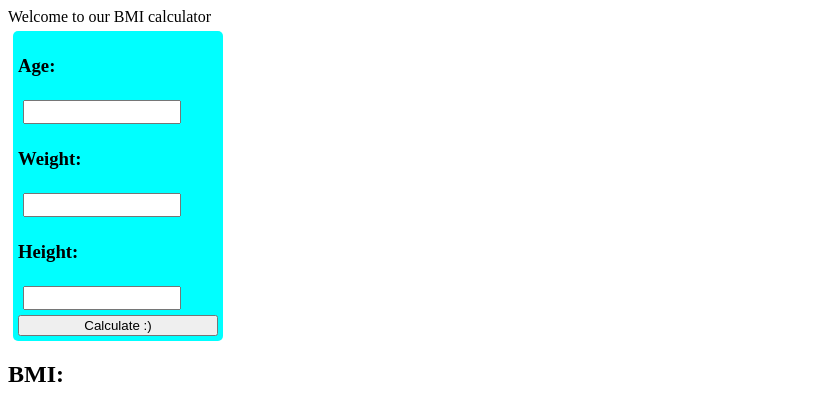
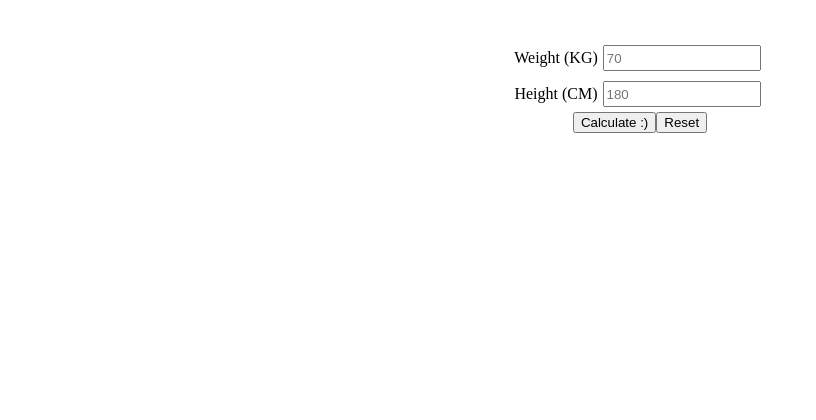
Before and after one commit to M8tan/React_BMIQ, a React (Vite) app: page / in a window 1280 px wide. Shown: the top 420 px of the page, without its empty margins (0-816 px from the left). Built offline with nearby package versions, Linux system fonts and the light colour scheme.

Commit message:
Completed base

```diff
--- a/src/App.jsx
+++ b/src/App.jsx
@@ -1,12 +1,37 @@
-import Title from "./Title.jsx"
+import { useState } from "react"
 import Calculator from "./Calculator.jsx"
+import BMIResult from "./BMIResult.jsx"
+import "./App.css"
 
 
 function App() {
+  const [BMI, Set_BMI] = useState(null)
+  const [Message, Set_Message] = useState("")
+  const Calculate_BMI = (Weight, Height) => {
+    if (!Weight || !Height){
+      Set_Message("Enter yout details please :)");
+      Set_BMI(null)
+      return;
+    }
+  const MeterHeight = Height / 100;
+  const BMIValue = (Weight / (MeterHeight * MeterHeight)).toFixed(1);
+  Set_BMI(BMIValue);
+  if (BMIValue < 18.5) Set_Message("Low")
+  else if (BMIValue < 25) Set_Message("Fine")
+  else if (BMIValue < 30) Set_Message("High")
+  else Set_Message("Fatass")
+  }
+
+const Reset_BMI = () => {
+  Set_BMI(null)
+  Set_Message("")
+}
+
   return(
     <>
-      <Title></Title>
-      <Calculator></Calculator>
+      <Calculator onCalculate={Calculate_BMI} onReset = {Reset_BMI}/>
+      {BMI && <BMIResult BMI={BMI} Message={Message} />}
+
     </>
   )
 }
--- /dev/null
+++ b/src/BMIResult.jsx
@@ -0,0 +1,9 @@
+function BMIResult({BMI, Message}){
+    return(
+        <div className="result">
+            <h2>BMI: {BMI}</h2>
+            <p>{Message}</p>
+        </div>
+    );
+}
+export default BMIResult;
--- a/src/Calculate_BMI.jsx
+++ /dev/null
@@ -1,4 +0,0 @@
-function Calculate_BMI(Weight, Height){
-    let BMI = Weight / (Height * Height)
-    return BMI
-}
--- a/src/Calculator.jsx
+++ b/src/Calculator.jsx
@@ -1,17 +1,35 @@
-function Calculator(){
+import React, { useState } from "react";
+
+function Calculator( {onCalculate, onReset}){
+    const [Weight, Set_Weight] = useState("")
+    const [Height, Set_Height] = useState("")
+
+    const HandleSubmit = (e) => {
+        e.preventDefault()
+        onCalculate(Number(Weight), Number(Height))
+    }
+    const HandleReset = () => {
+        Set_Weight("")
+        Set_Height("")
+        onReset()
+    }
+
     return(
-        <>
-            <div id="Calculator">
-                <h3>Age:</h3>
-                <input></input>
-                <h3>Weight:</h3>
-                <input id="Weight"></input>
-                <h3>Height:</h3>
-                <input id="Height"></input>
-                <button id="Calculate">Calculate :)</button>
+
+        <form onSubmit={HandleSubmit}>
+            <div id="Inputz">
+                <label>Weight (KG)</label>
+                <input type="number" value={Weight} onChange={(e) => Set_Weight(e.target.value)} placeholder="70"></input>
             </div>
-            <h2>BMI: </h2>
-        </>
+            <div id="Inputz">
+                <label>Height (CM)</label>
+                <input type="number" value={Height} onChange={(e) => Set_Height(e.target.value)} placeholder="180"></input>
+            </div>
+            <button type="submit" onClick={HandleSubmit}>Calculate :)</button>
+            <button type="button" onClick={HandleReset} className="Reset_Button">Reset</button>
+
+        </form>
+
 
     )
 }
```
